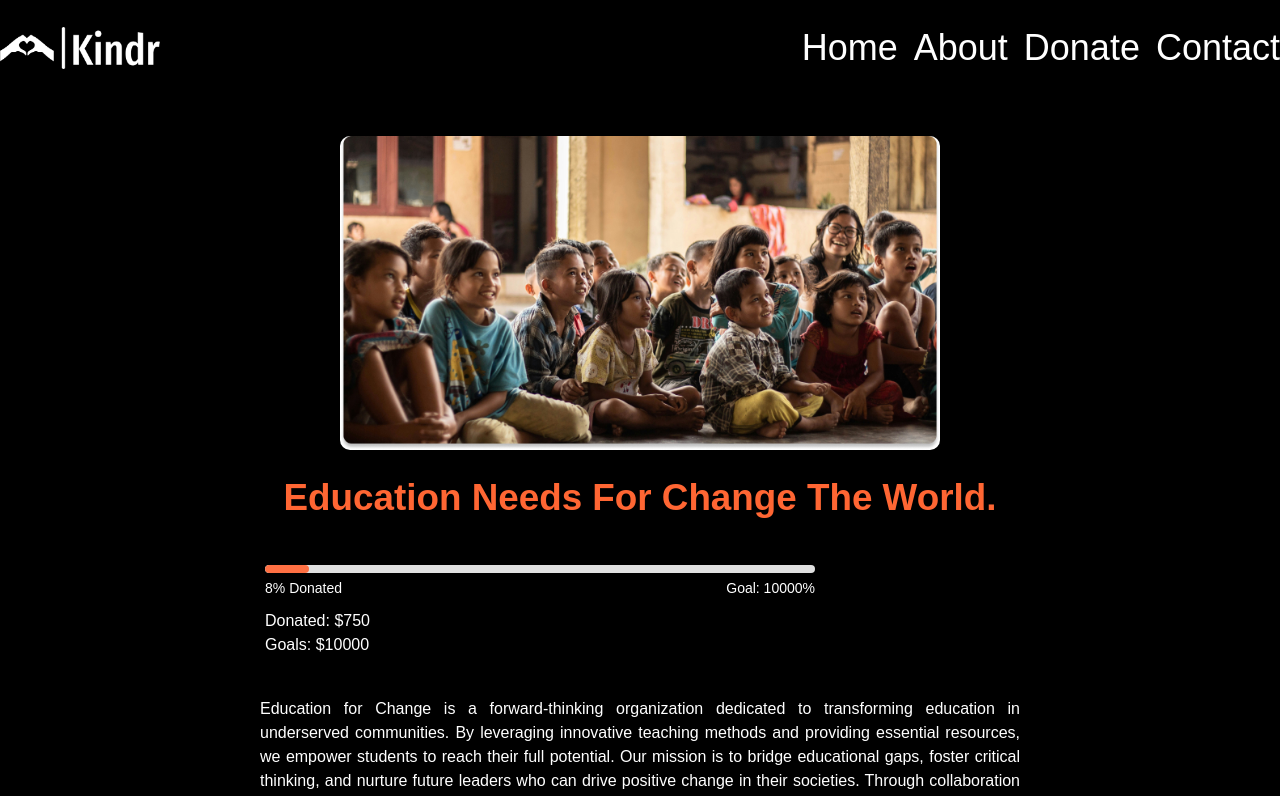
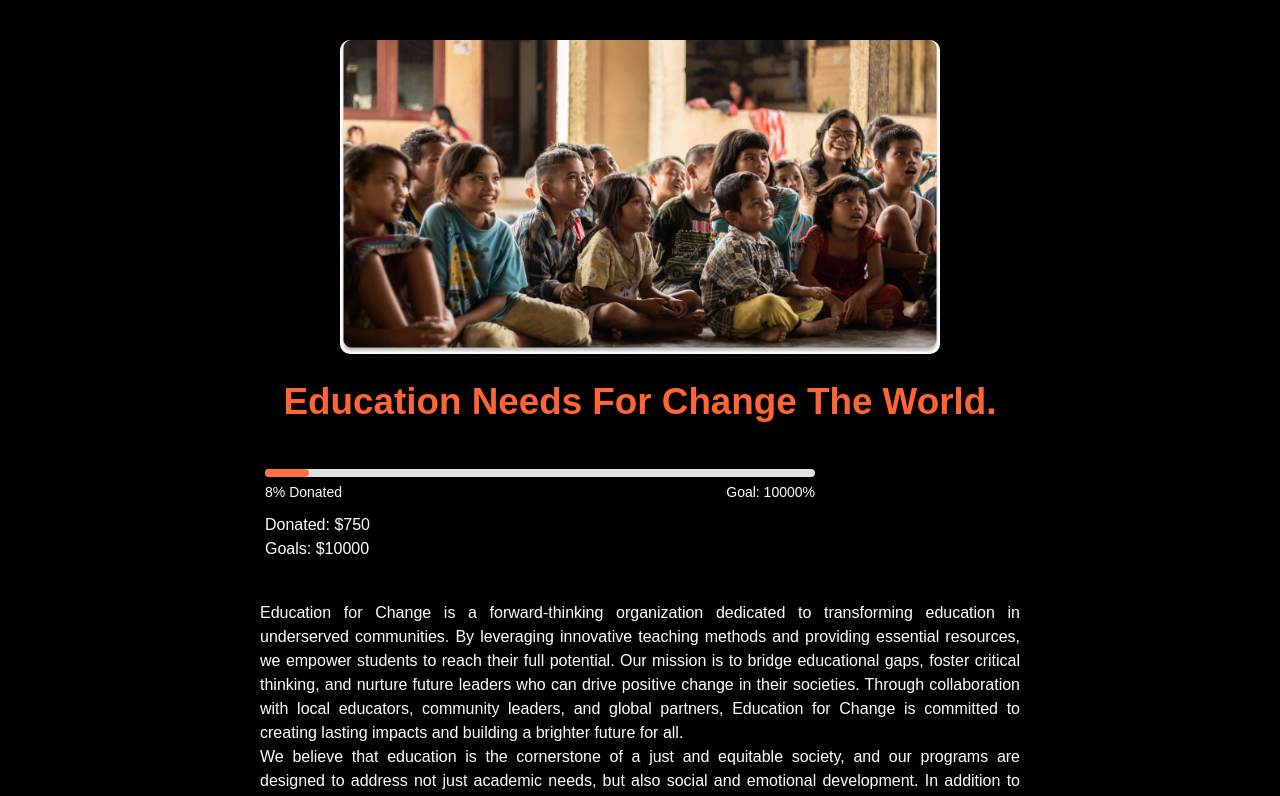
Before and after one commit to smigthereason/Kindr, a React (Vite) app in the folder frontend/: page / in a window 1280 px wide. Shown: the top 796 px of the page. Built offline with nearby package versions, Linux system fonts and the light colour scheme.

Commit message:
removing navbar and footer

```diff
--- a/frontend/package.json
+++ b/frontend/package.json
@@ -34,7 +34,7 @@
     "react-icons": "^5.2.1",
     "react-router-dom": "^6.25.1",
     "styled-components": "^6.1.12",
-    "tailwindcss": "^3.4.7",
+    "tailwindcss": "^3.4.8",
     "typescript": "^5.2.2",
     "vite": "^5.3.5"
   }
--- a/frontend/src/App.tsx
+++ b/frontend/src/App.tsx
@@ -1,6 +1,5 @@
 import { BrowserRouter as Router, Routes, Route } from 'react-router-dom'
-import  Navbar  from './components/Navbar'
-import Footer from './components/Footer'
+
 import BeneficiaryPage from './pages/BeneficiaryPage'
 
 
@@ -10,9 +9,9 @@ import BeneficiaryPage from './pages/BeneficiaryPage'
     return (
       <>
         <Router>
-          <Navbar />
+
           <BeneficiaryPage/>
-          <Footer />
+
         </Router>
       </>
     )
--- a/frontend/src/components/Footer.tsx
+++ /dev/null
@@ -1,120 +0,0 @@
-import React from "react";
-import { Link } from "react-router-dom";
-
-const Footer: React.FC = () => {
-  return (
-    <footer className="bg-black shadow-md z-50 w-full text-white relative text-4xl">
-      <div className="container mx-auto ">
-        <div className="flex flex-wrap justify-between items-start">
-          {/* Logo and tagline */}
-          <div className="w-full sm:w-1/2 md:w-1/5 mb-6 md:mb-0">
-            <img
-              className="h-auto w-40"
-              src="/src/assets/logo.png"
-              alt="Kind Logo"
-            />
-          </div>
-
-          {/* Company */}
-          <div className="w-full sm:w-1/2 md:w-1/5 mb-6 md:mb-0">
-            <h3 className="font-bold mb-2">Company</h3>
-            <ul className="text-xl space-y-1">
-              <li>
-                <Link to="/about" className="no-underline hover:underline">
-                  About Us
-                </Link>
-              </li>
-              <li>
-                <Link to="/contact" className="no-underline hover:underline">
-                  Contact
-                </Link>
-              </li>
-              <li>
-                <Link to="/contact" className="no-underline hover:underline">
-                  Refund Policy
-                </Link>
-              </li>
-            </ul>
-          </div>
-
-          {/* Product */}
-          <div className="w-full sm:w-1/2 md:w-1/5 mb-6 md:mb-0">
-            <h3 className="font-bold mb-2">Product</h3>
-            <ul className="text-xl space-y-1">
-              <li>
-                <Link to="/pricing" className="no-underline hover:underline">
-                  Pricing
-                </Link>
-              </li>
-              <li>
-                <Link to="/customers" className="no-underline hover:underline">
-                  Customers
-                </Link>
-              </li>
-            </ul>
-          </div>
-
-          {/* Support */}
-          <div className="w-full sm:w-1/2 md:w-1/5 mb-6 md:mb-0">
-            <h3 className="font-bold mb-2">Support</h3>
-            <ul className="text-xl space-y-1">
-              <li>
-                <Link to="/feedback" className="no-underline hover:underline">
-                  Feedback
-                </Link>
-              </li>
-              <li>
-                <Link to="/referrals" className="no-underline hover:underline">
-                  Referrals
-                </Link>
-              </li>
-              <li>
-                <Link to="/FAQ" className="no-underline hover:underline">
-                  F.A.Q
-                </Link>
-              </li>
-            </ul>
-          </div>
-
-          {/* Social Network */}
-          <div className="w-full sm:w-1/2 md:w-1/5 mb-6 md:mb-0">
-            <h3 className="font-bold mb-2">Social Network</h3>
-            <ul className="text-xl space-y-1">
-              <li>
-                <Link
-                  to="https://facebook.com"
-                  className="no-underline hover:underline"
-                >
-                  Facebook
-                </Link>
-              </li>
-              <li>
-                <Link
-                  to="https://instagram.com"
-                  className="no-underline hover:underline"
-                >
-                  Instagram
-                </Link>
-              </li>
-              <li>
-                <Link
-                  to="https://tiktok.com"
-                  className="no-underline hover:underline"
-                >
-                  TikTok
-                </Link>
-              </li>
-            </ul>
-          </div>
-        </div>
-
-        {/* Copyright */}
-        <div className="mt-8 pt-4 border-t border-gray-300 text-center text-sm text-gray-600">
-          Copyright © All Rights Reserved
-        </div>
-      </div>
-    </footer>
-  );
-};
-
-export default Footer;
--- a/frontend/src/components/Navbar.tsx
+++ /dev/null
@@ -1,42 +0,0 @@
-import React from "react";
-import { Link } from "react-router-dom";
-
-
-const Navbar: React.FC = () => {
-  return (
-    <nav className="sticky top-0 bg-black shadow-md z-50 w-screen">
-      <div className="max-w-7xl mx-auto ">
-        <div className="flex items-center justify-between h-16 sm:h-20 md:h-24">
-          {/* Center - Logo */}
-          <div className="flex-1 flex justify-start w-full sm:w-1/2 md:w-1/5 mb-6 md:mb-0">
-            <Link to="/" className="flex items-center">
-              <img
-                className="h-auto w-40"
-                src="src/assets/logo.png"
-                alt="Kindr Logo"
-              />
-            </Link>
-          </div>
-
-          {/* Right side - Home, About, Donate, and Contact */}
-          <div className="flex items-center space-x-2 sm:space-x-4 text-4xl">
-            <Link to="/" className="text-white no-underline hover:underline">
-              Home
-            </Link>
-            <Link to="/about" className="text-white no-underline hover:underline">
-              About
-            </Link>
-            <Link to="/donate" className="text-white no-underline hover:underline">
-              Donate
-            </Link>
-            <Link to="/contact" className="text-white no-underline hover:underline">
-              Contact
-            </Link>
-          </div>
-        </div>
-      </div>
-    </nav>
-  );
-};
-
-export default Navbar;
```
Also changed, not shown: 1 other file (tests, documents, lock files or other folders).
